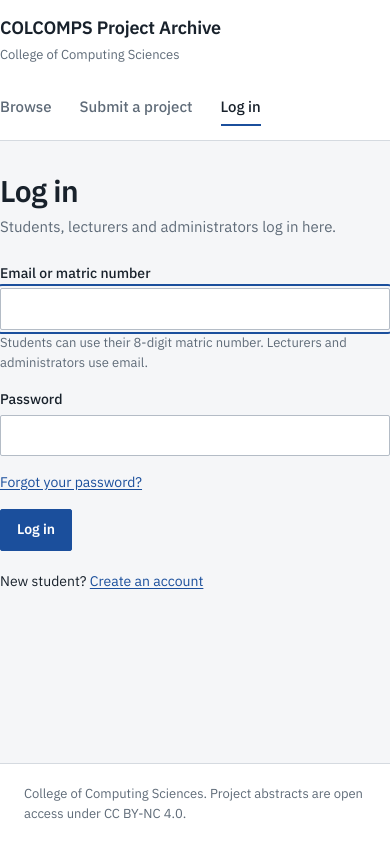
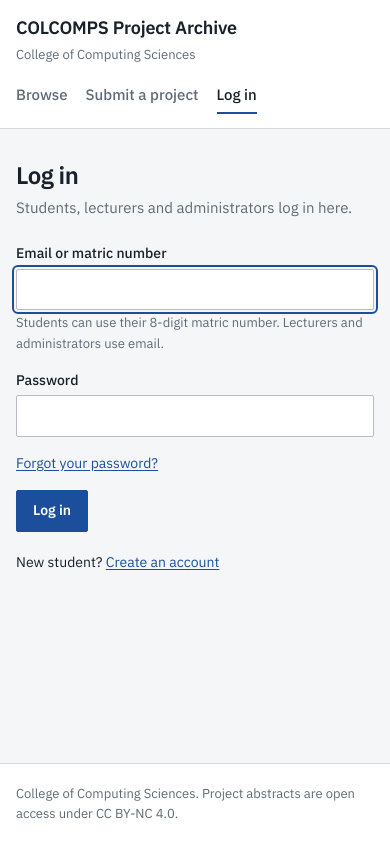
Before and after one commit to Itiayooo/colcomps-project-archive, a React (Vite) app in the folder frontend/: page /login in a window 390 px wide. Built offline with nearby package versions, Linux system fonts and the light colour scheme; no server answers.

Commit message:
fix(frontend): add side padding and prevent overflow on mobile

```diff
--- a/frontend/src/index.css
+++ b/frontend/src/index.css
@@ -11,7 +11,7 @@ h1, h2, h3, p { margin: 0; }
 #root, .app { min-height: 100vh; display: flex; flex-direction: column; }
 main { flex: 1; }
 .wrap { max-width: 1100px; margin: 0 auto; padding: 0 24px; width: 100%; }
-.page { padding: 32px 0 64px; }
+.page { padding-top: 32px; padding-bottom: 64px; }
 
 header.site { background: #fff; border-bottom: 1px solid var(--line); }
 .bar { display: flex; align-items: center; justify-content: space-between; gap: 24px; flex-wrap: wrap; padding: 14px 0; }
@@ -106,3 +106,20 @@ nav.main { align-items: center; }
 @media (max-width: 800px) { .row-form { grid-template-columns: 1fr; } }
 
 .lnk.danger { color: var(--rev); }
+
+
+.layout > *, .art > * { min-width: 0; }
+h1, h2, h3, p, dd, .cite, td { overflow-wrap: break-word; }
+
+@media (max-width: 600px) {
+  .wrap { padding-left: 16px; padding-right: 16px; }
+  .hero { padding: 32px 0 28px; }
+  .hero h1 { font-size: 26px; }
+  .pg { font-size: 24px; }
+  .item { grid-template-columns: 1fr; gap: 4px; }
+  .yr { font-size: 16px; }
+  .item h3 { font-size: 17px; }
+  .search input { min-width: 0; }
+  .bar { gap: 12px; }
+  nav.main { flex-wrap: wrap; gap: 8px 18px; }
+}
```
